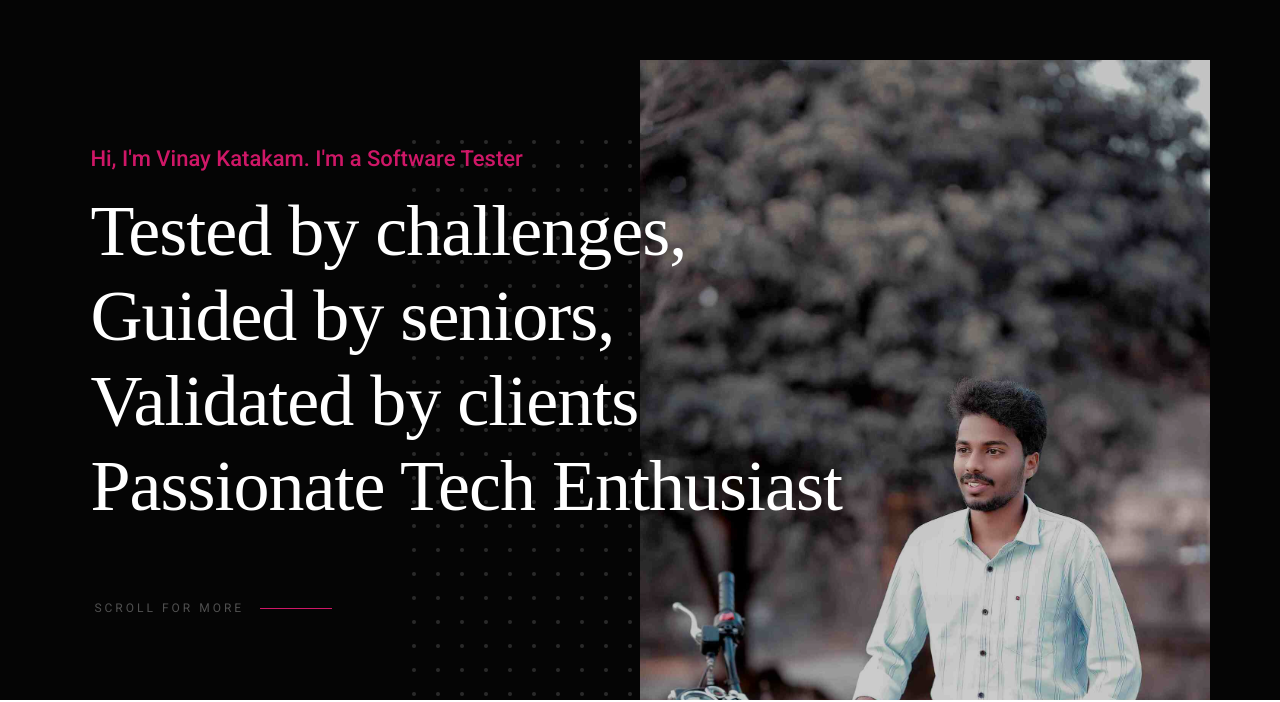
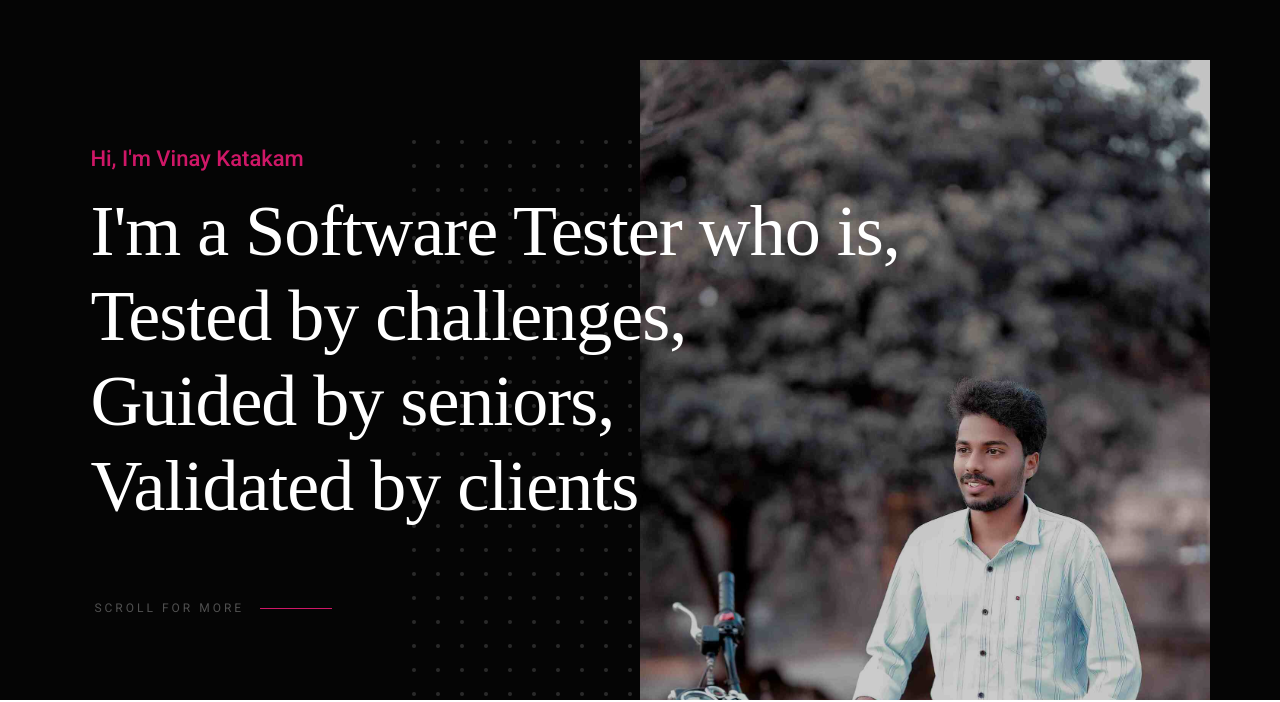
Before and after one commit to Vinay-k-2001/Vinay_Portfolio, a plain HTML site: page index.html in a window 1280 px wide. Shown: the part 100-802 px from the top of the page. Drawn offline with Linux system fonts and the light colour scheme; a web font is replaced by a local one.

Commit message:
Update index.html

```diff
--- a/index.html
+++ b/index.html
@@ -81,12 +81,12 @@
         <div class="row intro-content">
 
             <div class="column large-9 mob-full intro-text">
-                <h3>Hi, I'm Vinay Katakam. I'm a Software Tester</h3>
+                <h3>Hi, I'm Vinay Katakam</h3>
                 <h1>
+                    I'm a Software Tester who is, <br>
                     Tested by challenges, <br>
                     Guided by seniors, <br>
                     Validated by clients <br>
-                    Passionate Tech Enthusiast
                 </h1>
             </div>
 
```
